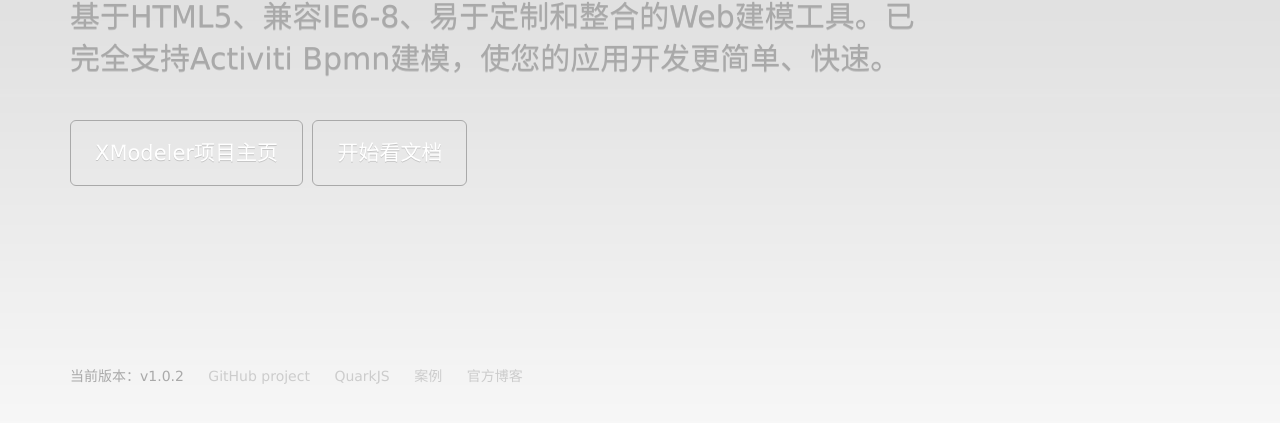
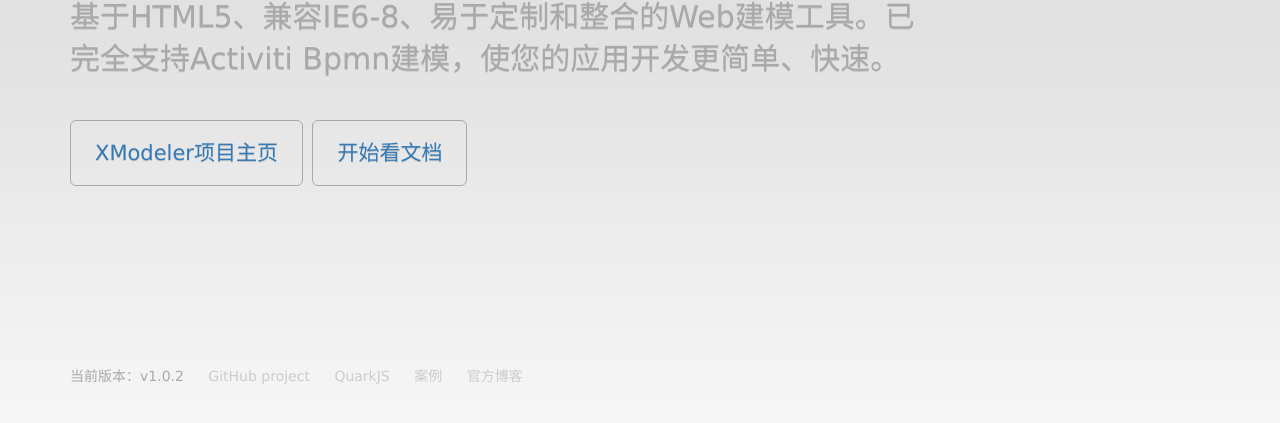
Before and after one commit to catstiger/xmodeler, a plain HTML site: page xmodeler/docs/index.html in a window 1280 px wide. Shown: the part 359-782 px from the top of the page. Drawn offline with nearby package versions, Linux system fonts and the light colour scheme.

Commit message:
修改文档中的字体

```diff
--- a/xmodeler/docs/css/guide.css
+++ b/xmodeler/docs/css/guide.css
@@ -66,7 +66,7 @@ body {
 
 /* Inverted outline button (white on dark) */
 .btn-outline-inverse {
-  color: #fff;
+  /* color: #a9a9a9; */
   background-color: transparent;
   /*border-color: #cdbfe3;*/
   border-color : #a9a9a9;
@@ -74,7 +74,7 @@ body {
 .btn-outline-inverse:hover,
 .btn-outline-inverse:focus,
 .btn-outline-inverse:active {
-  color: #563d7c;
+  /* color: #563d7c; */
   text-shadow: none;
   background-color: #fff;
   border-color: #fff;
```
